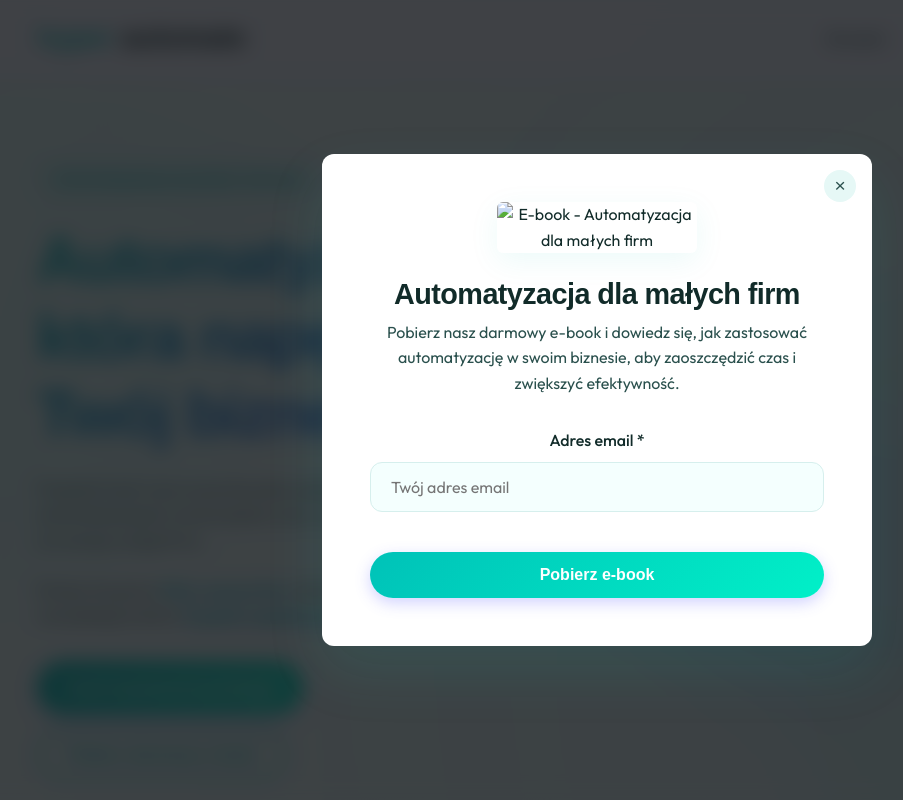
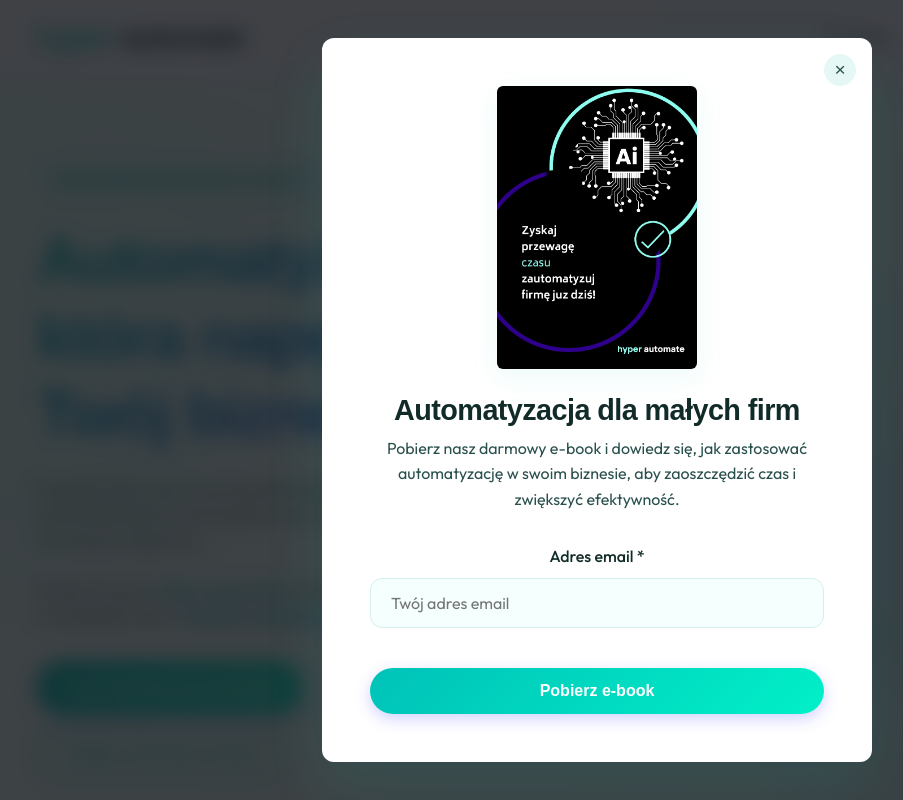
Before and after one commit to meineIt/website, a website: page index.html in a window 1280 px wide. Shown: the top 800 px of the page, without its empty margins (43-946 px from the left). Drawn offline with nearby package versions, Linux system fonts and the light colour scheme; a web font is replaced by a local one.

Commit message:
Update index.html

```diff
--- a/index.html
+++ b/index.html
@@ -1851,7 +1851,7 @@
         <div class="popup-content">
             <button class="popup-close" id="closeEbookPopup">&times;</button>
             <div class="ebook-popup">
-                <img src="ebook-image.jpg" alt="E-book - Automatyzacja dla małych firm" class="ebook-image">
+                <img src="images/ebook-image.jpg" alt="E-book - Automatyzacja dla małych firm" class="ebook-image">
                 <h3 class="ebook-title">Automatyzacja dla małych firm</h3>
                 <p class="ebook-description">Pobierz nasz darmowy e-book i dowiedz się, jak zastosować automatyzację w swoim biznesie, aby zaoszczędzić czas i zwiększyć efektywność.</p>
 
```
